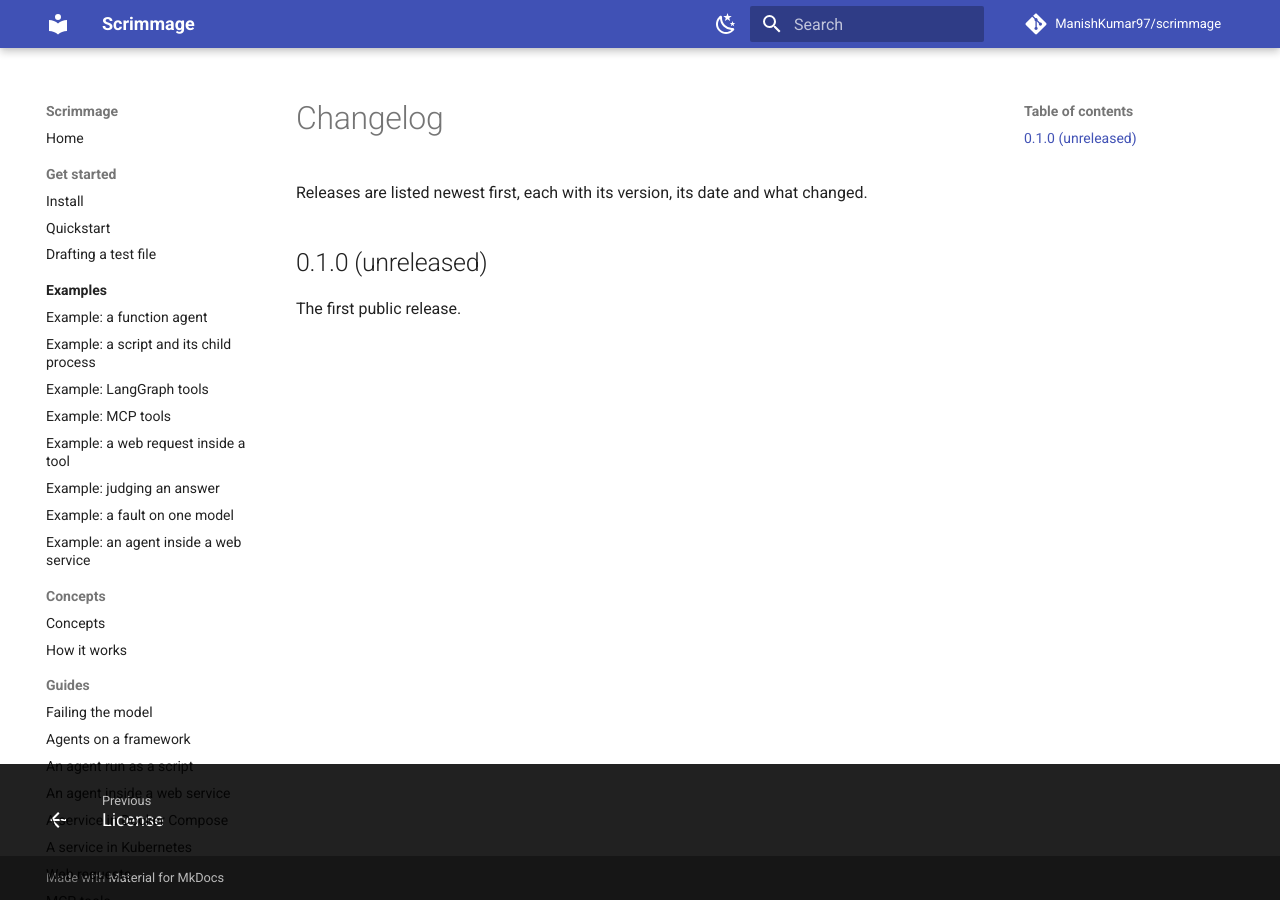
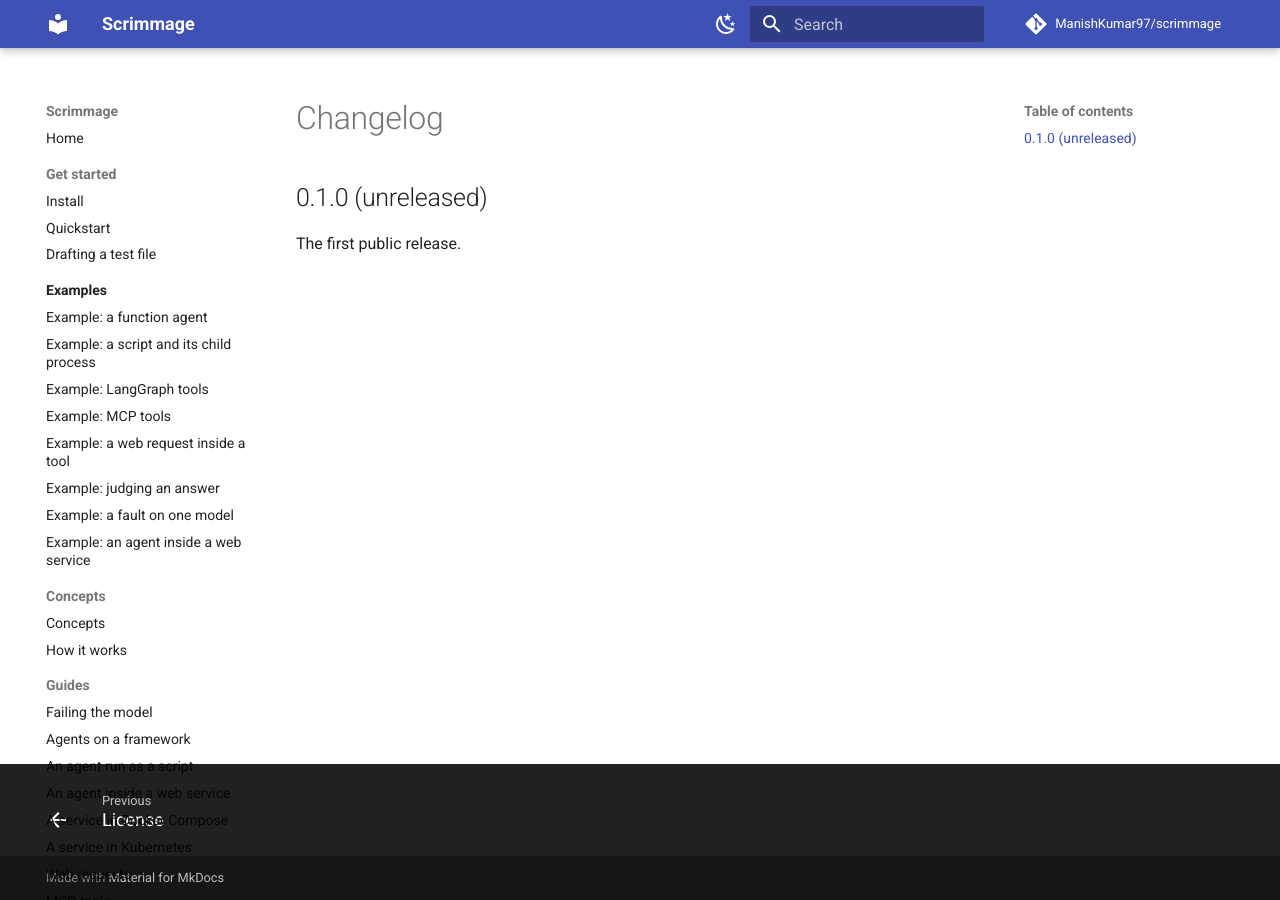
Before and after one commit to ManishKumar97/scrimmage, an MkDocs documentation site: the page built from docs/changelog.md, in a window 1280 px wide. Built offline with MkDocs 1.6.1 and Material for MkDocs 9.7.7, drawn with Linux system fonts in a browser that asks for light colours; comment, search, counter and statistics services are not loaded.

Commit message:
docs(changelog): drop the line the headings already say

```diff
--- a/docs/changelog.md
+++ b/docs/changelog.md
@@ -1,6 +1,4 @@
 # Changelog
-
-Releases are listed newest first, each with its version, its date and what changed.
 
 ## 0.1.0 (unreleased)
 
```
